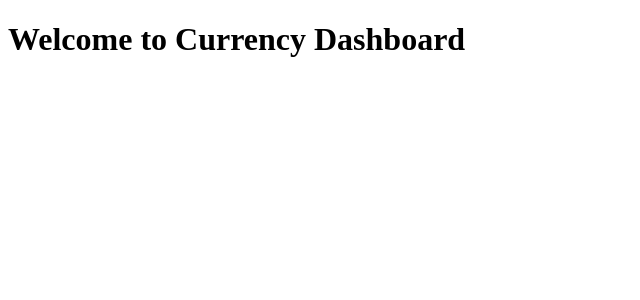
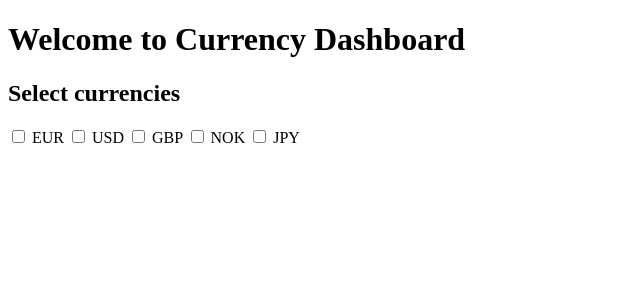
Before and after one commit to DaemonOberg/currency-dashboard, a Flask app: page / in a window 1280 px wide. Shown: the top 300 px of the page, without its empty margins (0-640 px from the left). Run offline with Flask 3, Linux system fonts and the light colour scheme.

Commit message:
Add currency selection form to index.html

```diff
--- a/templates/index.html
+++ b/templates/index.html
@@ -1,4 +1,21 @@
 {% extends "base.html" %}
 {% block content %}
 <h1>Welcome to Currency Dashboard</h1>
+<h2>Select currencies</h2>
+<form>
+    <input type="checkbox" value="EUR" name="currencies" id="eur">
+    <label for="eur">EUR</label>
+
+    <input type="checkbox" value="USD" name="currencies" id="usd">
+    <label for="usd">USD</label>
+
+    <input type="checkbox" value="GBP" name="currencies" id="gbp">
+    <label for="gbp">GBP</label>
+
+    <input type="checkbox" value="NOK" name="currencies" id="nok">
+    <label for="nok">NOK</label>
+
+    <input type="checkbox" value="JPY" name="currencies" id="jpy">
+    <label for="jpy">JPY</label>
+</form>
 {% endblock %}
```
